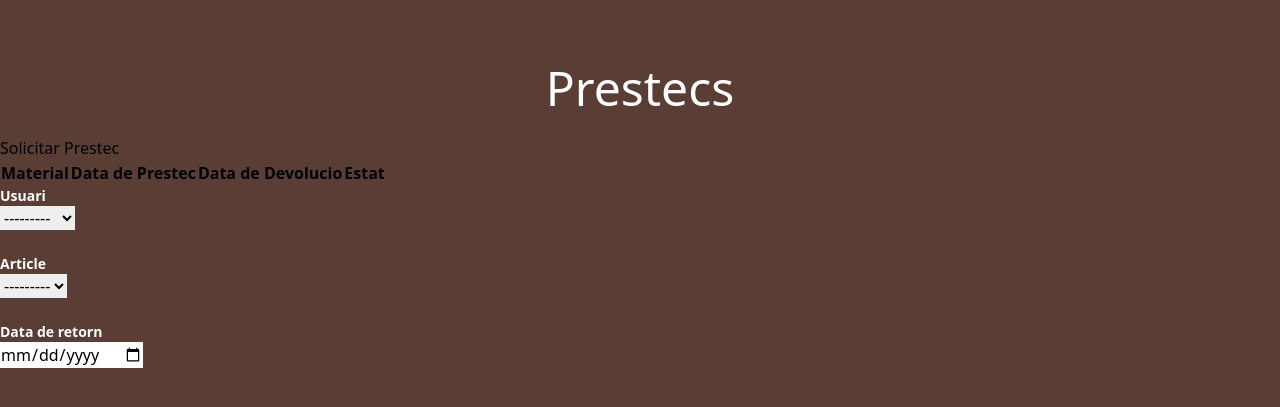
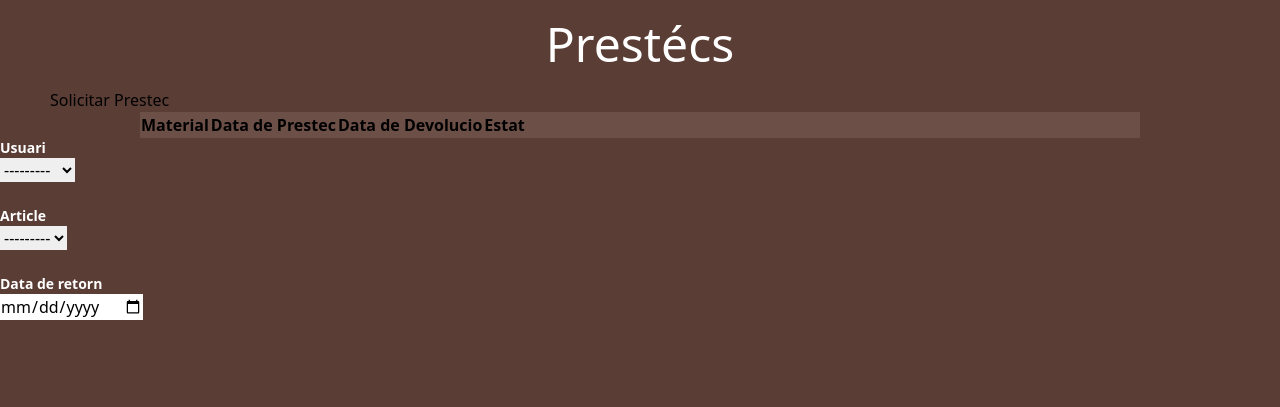
Before and after one commit to AlejandroSoPa/bibliotecaPA, a Django app: page /list_loan/ in a window 1280 px wide. Shown: the part 46-453 px from the top of the page. Run offline with Django 5.2, Linux system fonts and the light colour scheme; the visitor is signed in with stand-in values (Sample User, id 1); data comes from the database, SQL or seed files in the repository; data that the repository does not hold is empty; style sheets or scripts are compiled from the project's sources.

Commit message:
maquetacion asoldado list_loan

```diff
--- a/bibliotecaPa/biblioteca/static/style.css
+++ b/bibliotecaPa/biblioteca/static/style.css
@@ -173,3 +173,27 @@ textarea {
 #id_imatge {
     color: #ffffff;
 }
+
+#loanResults {
+    display: flex;
+    flex-direction: column;
+}
+
+.loanTitle {
+    margin: 20px 5px;
+    text-align: center;
+    color: #ffffff;
+}
+
+#createLoan {
+    text-align: start;
+    margin-left: 50px;
+}
+
+.loanTable {
+    margin: 0 5px;
+    background-color: #6c4f47;
+    max-width: 3000px;
+    min-width: 1000px;
+    margin: auto;
+}
--- a/bibliotecaPa/biblioteca/templates/list_loan.html
+++ b/bibliotecaPa/biblioteca/templates/list_loan.html
@@ -28,11 +28,10 @@
                 </div>
             </header>
         </div>
-        <div class="searchResults">
-            <h1 class="text-5xl mt-lg text-textWhite items-center flex justify-center">Prestecs</h1><br>
+        <div id="loanResults">
+            <h1 class="loanTitle text-5xl mt-decima text-textWhite ">Prestécs</h1>
             <button id="createLoan" class="mx-2">Solicitar Prestec</button>
-        </div>
-        <div class="fade-in-text">
+            <div class="fade-in-text loanTable">
                 <table class="table">
                     <thead>
                         <tr>
@@ -63,6 +62,7 @@
                     </tbody>
                 </table>
             </div>
+        </div>
 
         <div>
             <form method="post" action="">
```
Lines whose indentation alone changed are shown as unchanged.
